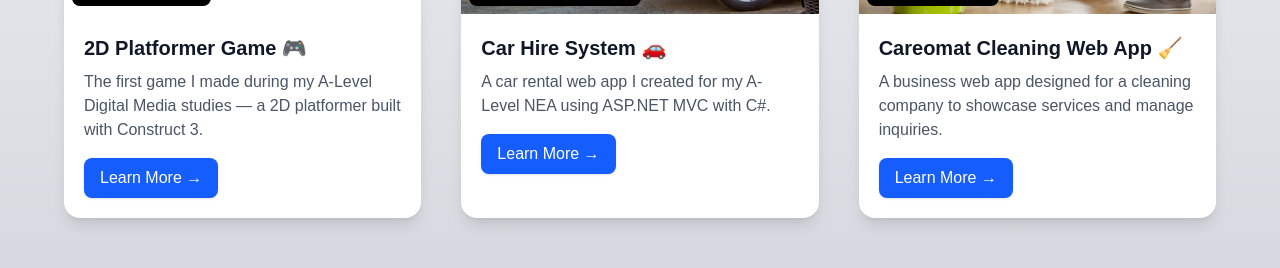
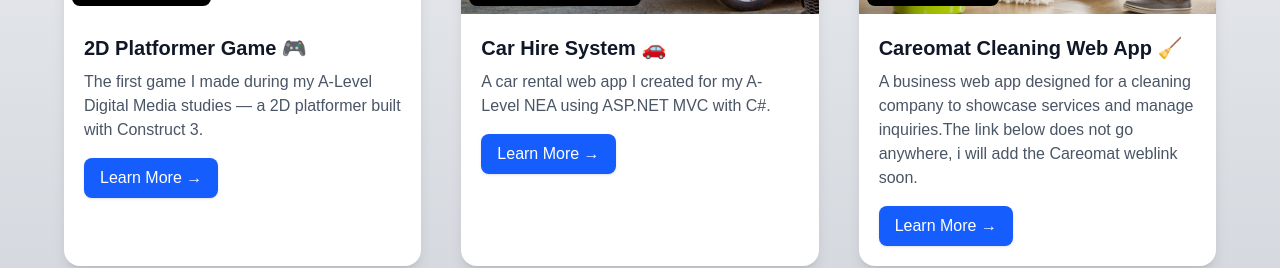
Before and after one commit to rbinduradevelopments/Portfolio, a Next.js app: page /projects in a window 1280 px wide. Shown: the part 418-686 px from the top of the page. Built offline with nearby package versions, Linux system fonts and the light colour scheme; grey boxes are pictures that could not be loaded.

Commit message:
a few tweaks

```diff
--- a/src/app/projects/page.tsx
+++ b/src/app/projects/page.tsx
@@ -27,7 +27,7 @@
       title: "Careomat Cleaning Web App 🧹",
       caption: "Freelance project",
       description:
-        "A business web app designed for a cleaning company to showcase services and manage inquiries.",
+        "A business web app designed for a cleaning company to showcase services and manage inquiries.The link below does not go anywhere, i will add the Careomat weblink soon.",
       previewType: "image", // screenshot preview
       preview: "/careomat1.png", // save inside /public
       link: "/projects/careomat",
```
